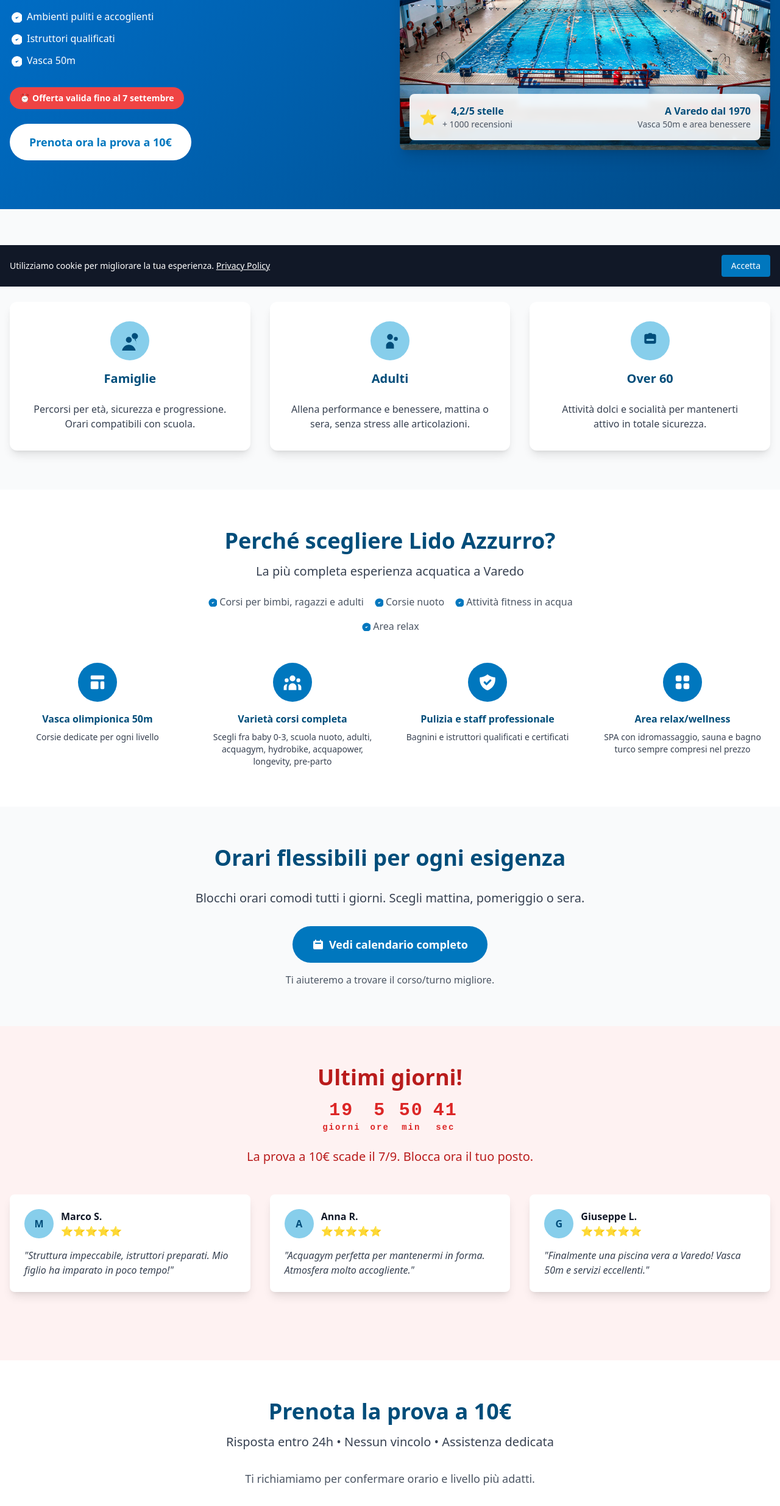
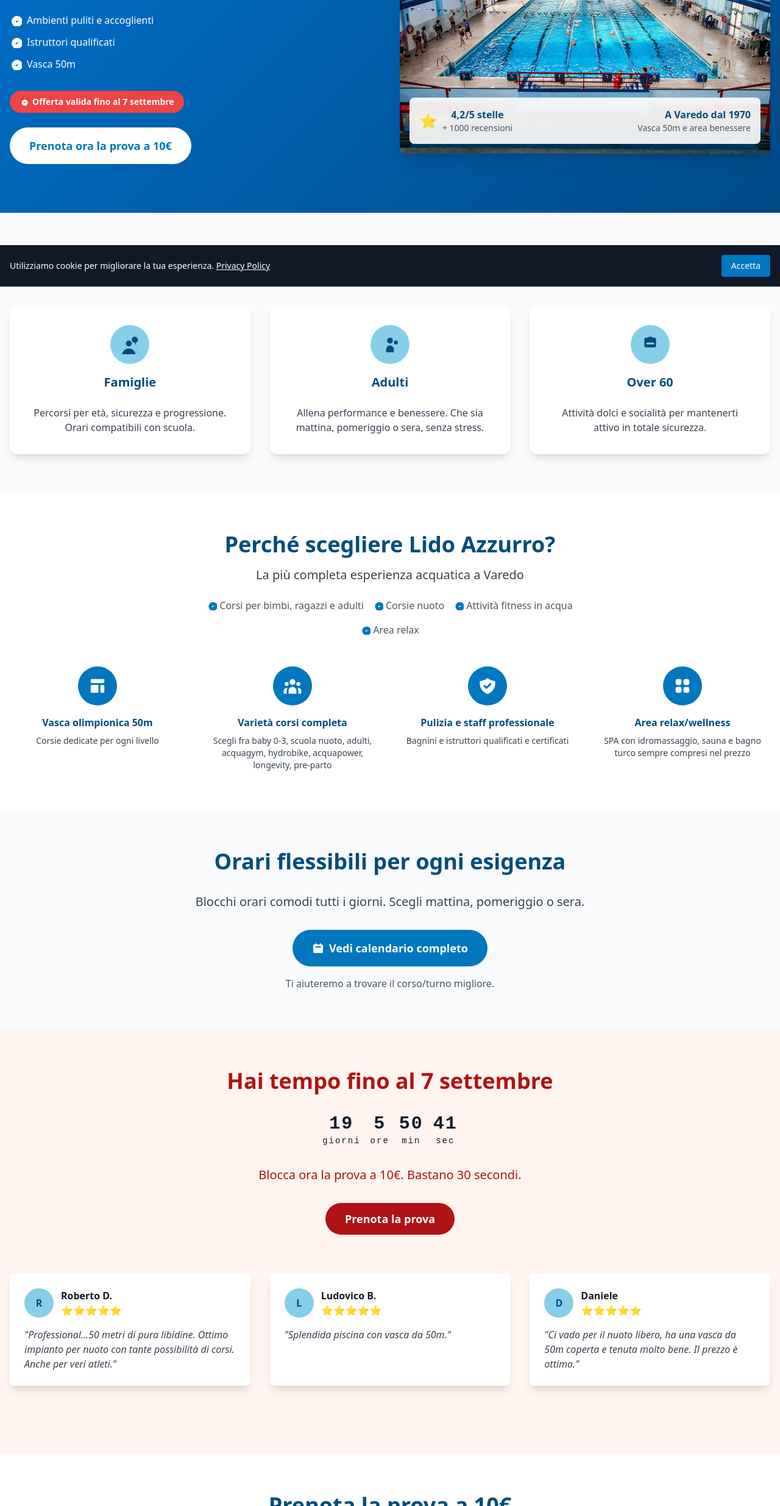
Before and after one commit to claudiopasinetti/corsivaredo, a plain HTML site: page index.html in a window 1280 px wide. Shown: the part 330-2800 px from the top of the page at 61% size. Drawn offline with nearby package versions, Linux system fonts and the light colour scheme.

Commit message:
Update index.html

```diff
--- a/index.html
+++ b/index.html
@@ -79,16 +79,17 @@
             <div class="flex items-center">
                 <img src="./lido-azzurro-logo.jpg"
                      alt="Lido Azzurro Logo"
-                     class="h-12 w-auto"
+                     class="logo-mobile md:logo-desktop"
                      loading="eager">
             </div>
 
             <!-- Header CTA -->
             <a href="#form-section"
-               class="bg-lido-blue text-white px-6 py-2 rounded-full font-semibold hover:bg-lido-dark transition-colors cta-track"
+               class="bg-lido-blue text-white rounded-full font-semibold hover:bg-lido-dark transition-colors cta-track header-cta-mobile md:header-cta-desktop"
                data-event="cta_click"
                data-location="header">
-                Prenota la prova a 10€
+                <span class="md:hidden">Prenota la prova</span>
+                <span class="hidden md:inline">Prenota la prova a 10€</span>
             </a>
         </div>
     </header>
@@ -209,7 +210,7 @@
                             <h3 class="text-xl font-bold text-lido-dark mb-4">Adulti</h3>
                         </div>
                         <p class="text-gray-700 text-center">
-                            Allena performance e benessere, mattina o sera, senza stress alle articolazioni.
+                            Allena performance e benessere. Che sia mattina, pomeriggio o sera, senza stress.
                         </p>
                     </div>
 
@@ -343,62 +344,67 @@
         </section>
 
         <!-- FOMO + Social Proof Section -->
-        <section class="py-16 bg-red-50">
-            <div class="container mx-auto px-4">
-                <div class="text-center mb-12">
-                    <h2 class="text-3xl md:text-4xl font-bold text-red-700 mb-4">
-                        Ultimi giorni!
-                    </h2>
+        <section class="py-16 bg-[#fff4f0]">
+            <div class="container mx-auto px-4 text-center">
+                <!-- Narrative Countdown Section -->
+                <h2 class="text-2xl md:text-4xl font-bold text-[#b01313] mb-8">
+                    Hai tempo fino al 7 settembre
+                </h2>
 
-                    <!-- Countdown Timer -->
-                    <div id="countdown" class="text-2xl md:text-3xl font-bold text-red-600 mb-6">
-                        <!-- Countdown will be populated by JS -->
-                    </div>
-
-                    <p class="text-xl text-red-700 mb-8">
-                        La prova a 10€ scade il 7/9. Blocca ora il tuo posto.
-                    </p>
+                <div id="countdown" class="mb-8">
+                    <!-- Countdown will be populated by JS -->
                 </div>
 
+                <p class="text-lg md:text-xl text-[#b01313] font-medium mb-8">
+                    Blocca ora la prova a 10€. Bastano 30 secondi.
+                </p>
+
+                <!-- CTA button -->
+                <a href="#form-section" class="inline-block bg-[#b01313] text-white text-base md:text-lg font-semibold px-8 py-3 rounded-full hover:bg-[#920f0f] transition-colors cta-track" data-event="cta_click" data-location="countdown">
+                    Prenota la prova
+                </a>
+            </div>
+
+            <div class="container mx-auto px-4 mt-16">
                 <!-- Testimonials -->
                 <div class="grid md:grid-cols-3 gap-8 mb-12">
                     <div class="bg-white rounded-lg p-6 shadow-lg">
                         <div class="flex items-center mb-4">
                             <div class="w-12 h-12 bg-lido-light rounded-full flex items-center justify-center text-lido-dark font-bold">
-                                M
+                                R
                             </div>
                             <div class="ml-3">
-                                <div class="font-semibold">Marco S.</div>
+                                <div class="font-semibold">Roberto D.</div>
                                 <div class="text-yellow-500">⭐⭐⭐⭐⭐</div>
                             </div>
                         </div>
-                        <p class="text-gray-700 italic">"Struttura impeccabile, istruttori preparati. Mio figlio ha imparato in poco tempo!"</p>
+                        <p class="text-gray-700 italic">"Professional...50 metri di pura libidine. Ottimo impianto per nuoto con tante possibilità di corsi. Anche per veri atleti."</p>
                     </div>
 
                     <div class="bg-white rounded-lg p-6 shadow-lg">
                         <div class="flex items-center mb-4">
                             <div class="w-12 h-12 bg-lido-light rounded-full flex items-center justify-center text-lido-dark font-bold">
-                                A
+                                L
                             </div>
                             <div class="ml-3">
-                                <div class="font-semibold">Anna R.</div>
+                                <div class="font-semibold">Ludovico B.</div>
                                 <div class="text-yellow-500">⭐⭐⭐⭐⭐</div>
                             </div>
                         </div>
-                        <p class="text-gray-700 italic">"Acquagym perfetta per mantenermi in forma. Atmosfera molto accogliente."</p>
+                        <p class="text-gray-700 italic">"Splendida piscina con vasca da 50m."</p>
                     </div>
 
                     <div class="bg-white rounded-lg p-6 shadow-lg">
                         <div class="flex items-center mb-4">
                             <div class="w-12 h-12 bg-lido-light rounded-full flex items-center justify-center text-lido-dark font-bold">
-                                G
+                                D
                             </div>
                             <div class="ml-3">
-                                <div class="font-semibold">Giuseppe L.</div>
+                                <div class="font-semibold">Daniele</div>
                                 <div class="text-yellow-500">⭐⭐⭐⭐⭐</div>
                             </div>
                         </div>
-                        <p class="text-gray-700 italic">"Finalmente una piscina vera a Varedo! Vasca 50m e servizi eccellenti."</p>
+                        <p class="text-gray-700 italic">"Ci vado per il nuoto libero, ha una vasca da 50m coperta e tenuta molto bene. Il prezzo è ottimo."</p>
                     </div>
                 </div>
             </div>
@@ -599,14 +605,25 @@
                         </button>
                     </div>
 
-                    <!-- Calendar images placeholder -->
-                    <div class="space-y-4">
-                        <img src="https://via.placeholder.com/800x600/0077be/ffffff?text=Calendario+Corsi+Settembre"
-                             alt="Calendario corsi settembre"
-                             class="w-full rounded-lg">
-                        <img src="https://via.placeholder.com/800x600/87ceeb/000000?text=Orari+Dettagliati"
-                             alt="Orari dettagliati corsi"
-                             class="w-full rounded-lg">
+                    <!-- Calendar links -->
+                    <div class="space-y-6">
+                        <div class="text-center">
+                            <a href="https://drive.google.com/file/d/13g1pGil7XIonQdAvCIugM1N3yDDXeAEB/view?usp=drive_link"
+                               target="_blank"
+                               class="inline-flex items-center bg-lido-blue text-white px-6 py-3 rounded-lg font-semibold hover:bg-lido-dark transition-colors">
+                                <svg class="w-5 h-5 mr-2" fill="currentColor" viewBox="0 0 20 20">
+                                    <path fill-rule="evenodd" d="M6 2a2 2 0 00-2 2v12a2 2 0 002 2h8a2 2 0 002-2V7.414A2 2 0 0015.414 6L12 2.586A2 2 0 0010.586 2H6zm5 6a1 1 0 10-2 0v3.586l-1.293-1.293a1 1 0 10-1.414 1.414l3 3a1 1 0 001.414 0l3-3a1 1 0 00-1.414-1.414L11 11.586V8z"/>
+                                </svg>
+                                Calendario corsi e nuoto
+                            </a>
+                        </div>
+
+                        <div class="bg-gray-50 p-4 rounded-lg">
+                            <p class="text-gray-600 text-sm text-center">
+                                Clicca il link sopra per visualizzare gli orari completi dei corsi di nuoto e nuoto libero.
+                                Il calendario si aprirà in una nuova finestra.
+                            </p>
+                        </div>
                     </div>
                 </div>
             </div>
```
